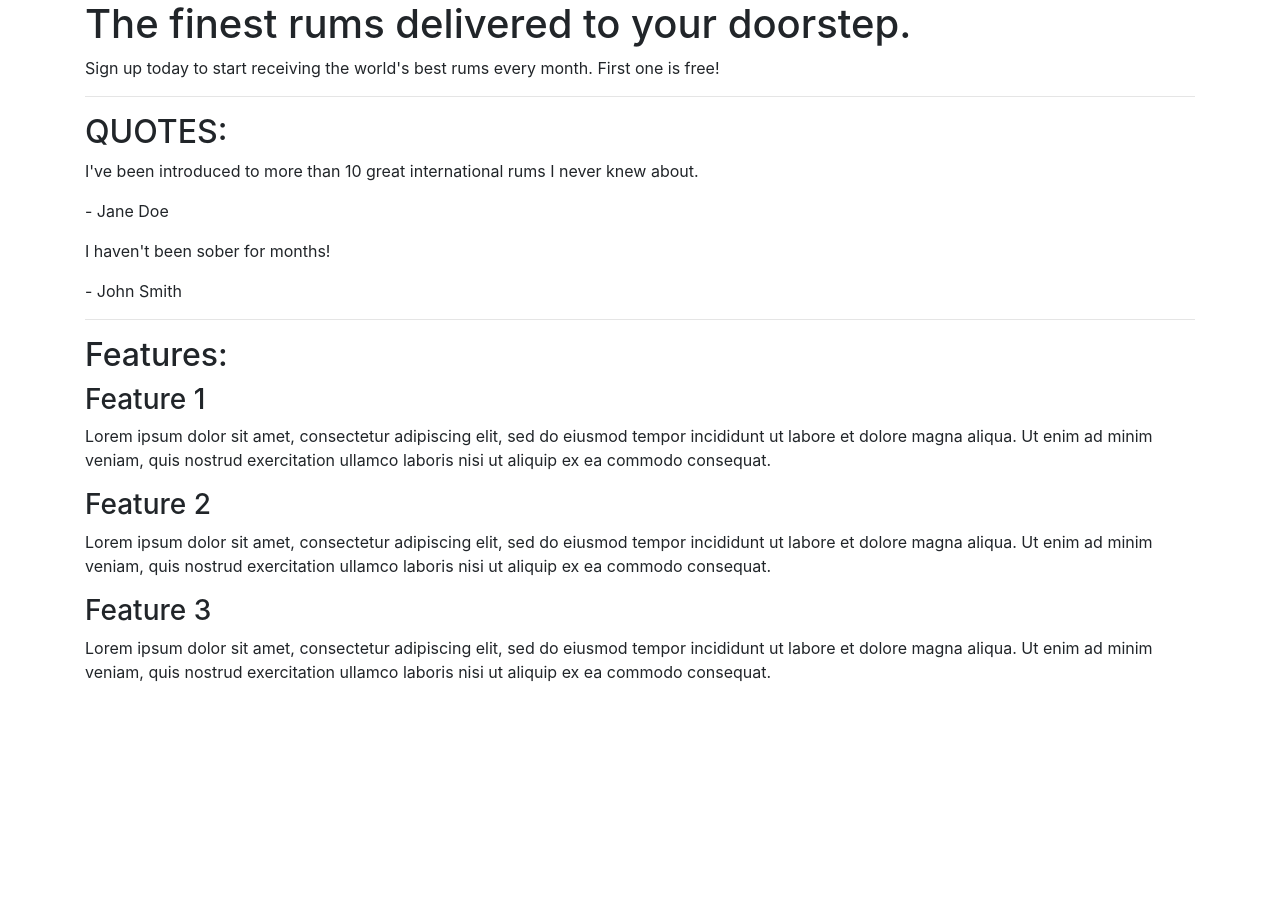
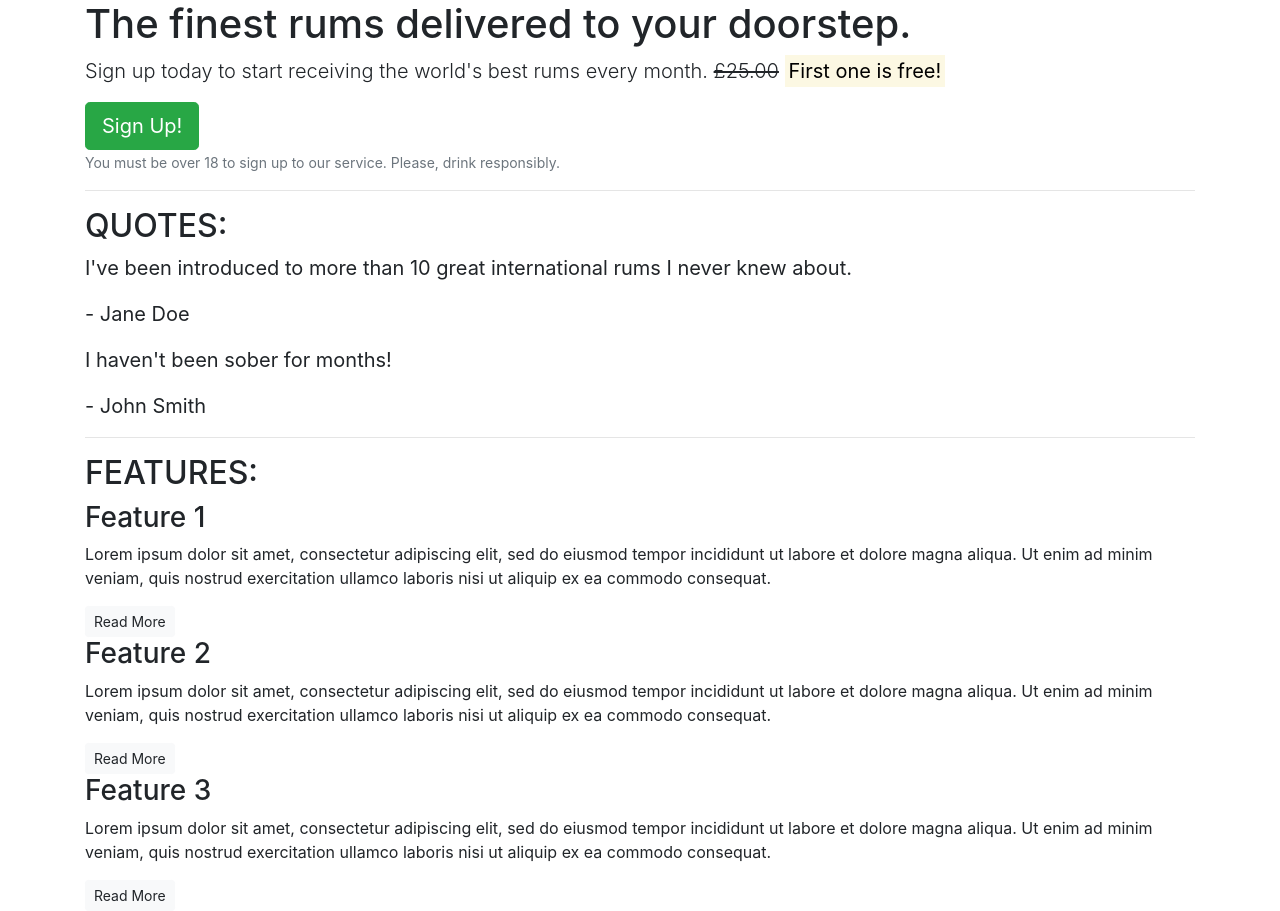
Before and after one commit to ktay0557/learning_bootstrap, a plain HTML site: page index.html in a window 1280 px wide. Before the commit the page ends 800 px from the top, so only its background shows below. Drawn offline with nearby package versions, Linux system fonts and the light colour scheme.

Commit message:
Add buttons for user interaction and styling.

```diff
--- a/index.html
+++ b/index.html
@@ -22,9 +22,16 @@
       <!-- Callout -->
       <section class="callout">
         <h1>The finest rums delivered to your doorstep.</h1>
-        <p>
+        <p class="lead">
           Sign up today to start receiving the world's best rums every month.
-          First one is free!
+          <s>£25.00</s> <strong><mark>First one is free!</mark></strong>
+        </p>
+        <button class="btn btn-success btn-lg">Sign Up!</button>
+        <p class="text-muted">
+          <small
+            >You must be over 18 to sign up to our service. Please, drink
+            responsibly.</small
+          >
         </p>
       </section>
       <!-- /.callout -->
@@ -33,24 +40,24 @@
       <!-- Quotes -->
       <section class="quotes">
         <h2 class="text-uppercase">Quotes:</h2>
-        <div class="quote">
+        <blockquote class="blockquote">
           <p>
             I've been introduced to more than 10 great international rums I
             never knew about.
           </p>
           <p>- Jane Doe</p>
-        </div>
-        <div class="quote">
+        </blockquote>
+        <blockquote class="blockquote">
           <p>I haven't been sober for months!</p>
           <p>- John Smith</p>
-        </div>
+        </blockquote>
       </section>
       <!-- /.quotes -->
       <hr />
 
       <!-- Features -->
       <section class="features">
-        <h2>Features:</h2>
+        <h2 class="text-uppercase">Features:</h2>
         <div class="feature">
           <h3>Feature 1</h3>
           <p>
@@ -59,6 +66,7 @@
             ad minim veniam, quis nostrud exercitation ullamco laboris nisi ut
             aliquip ex ea commodo consequat.
           </p>
+          <a class="btn btn-sm btn-light" href="">Read More</a>
         </div>
         <div class="feature">
           <h3>Feature 2</h3>
@@ -68,6 +76,7 @@
             ad minim veniam, quis nostrud exercitation ullamco laboris nisi ut
             aliquip ex ea commodo consequat.
           </p>
+          <a class="btn btn-sm btn-light" href="">Read More</a>
         </div>
         <div class="feature">
           <h3>Feature 3</h3>
@@ -77,6 +86,7 @@
             ad minim veniam, quis nostrud exercitation ullamco laboris nisi ut
             aliquip ex ea commodo consequat.
           </p>
+          <a class="btn btn-sm btn-light" href="">Read More</a>
         </div>
       </section>
       <!-- /.features -->
```
